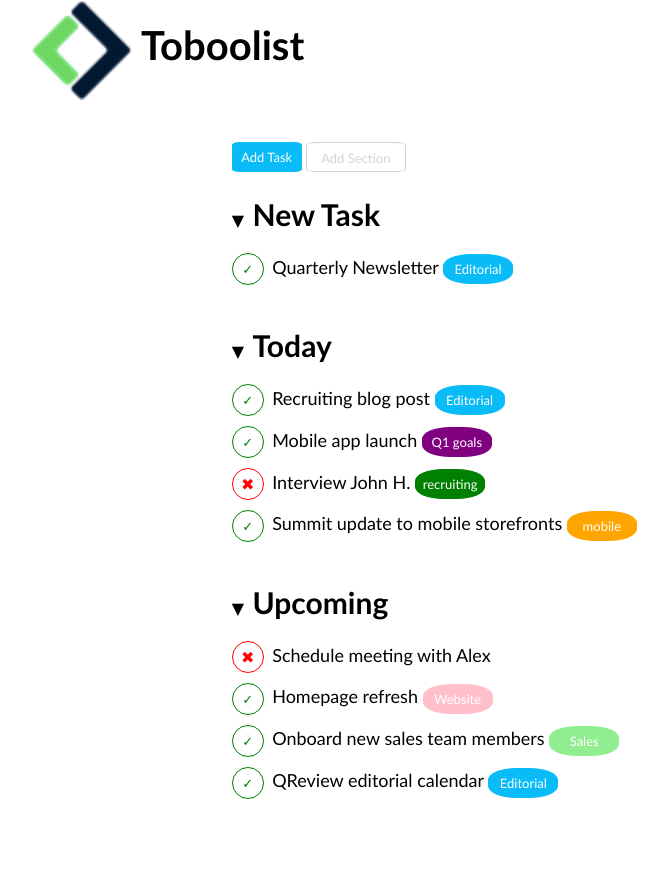
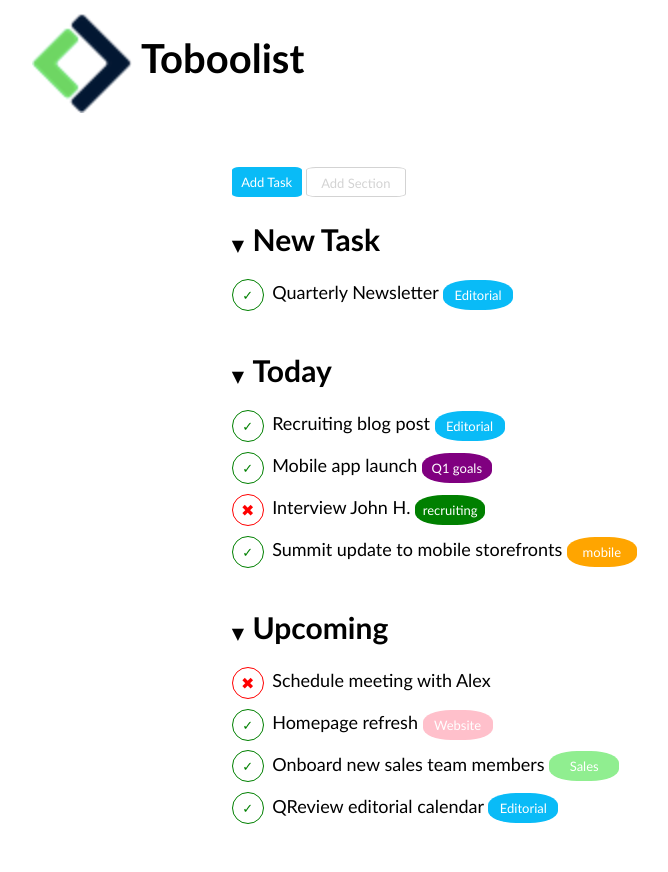
Before and after one commit to Alesbianchi/html-css-toboolist, a plain HTML site: page index.html in a window 1280 px wide. Shown: the whole page, without its empty margins (6-674 px from the left). Drawn offline with Linux system fonts and the light colour scheme.

Commit message:
update header css

```diff
--- a/css/style.css
+++ b/css/style.css
@@ -15,6 +15,8 @@
     line-height: 100%;
     vertical-align: middle;
     margin-left: 3%;
+    padding-top: 1%;
+    padding-bottom: 1%;
 }
 
 #contenitore-header, main-title {
```
